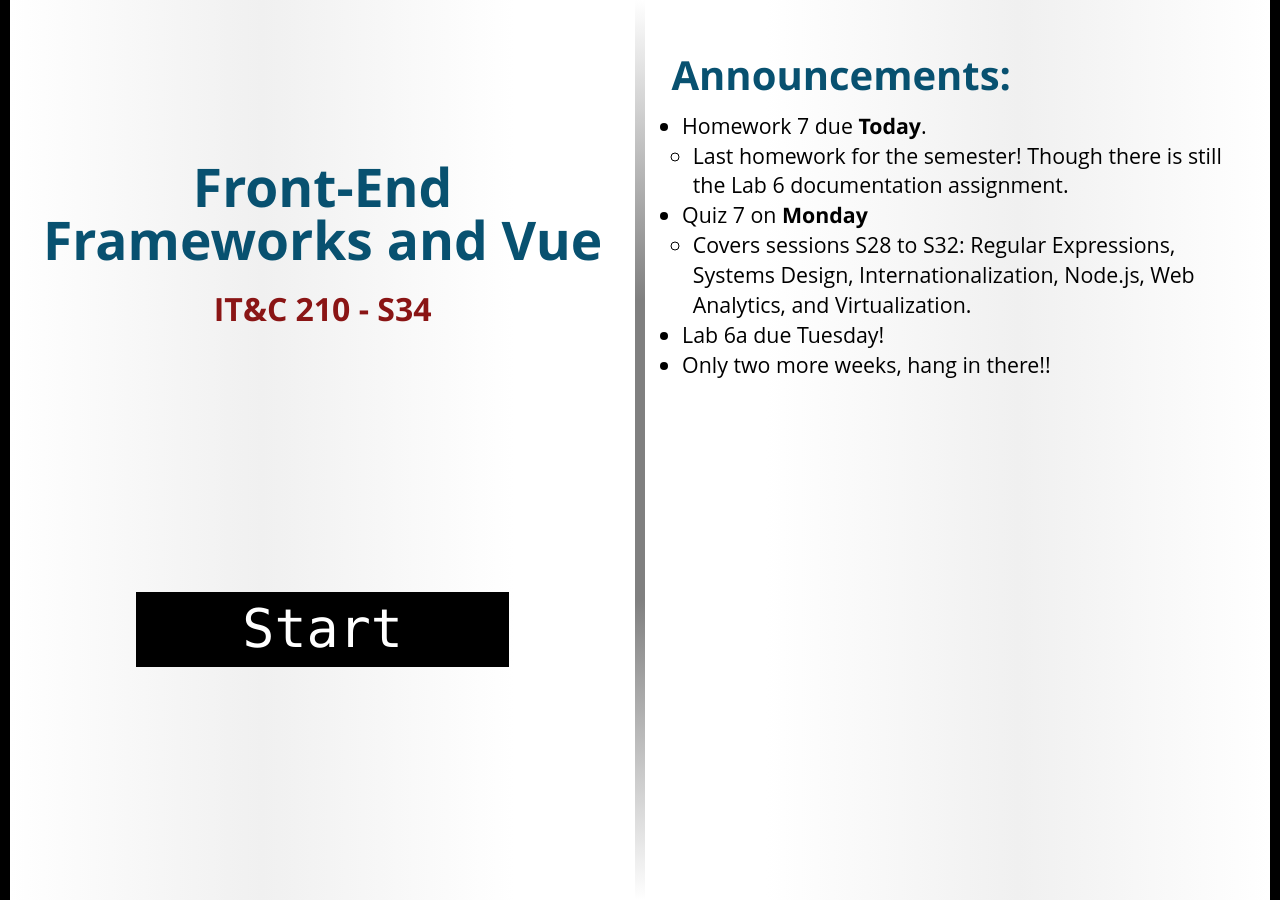
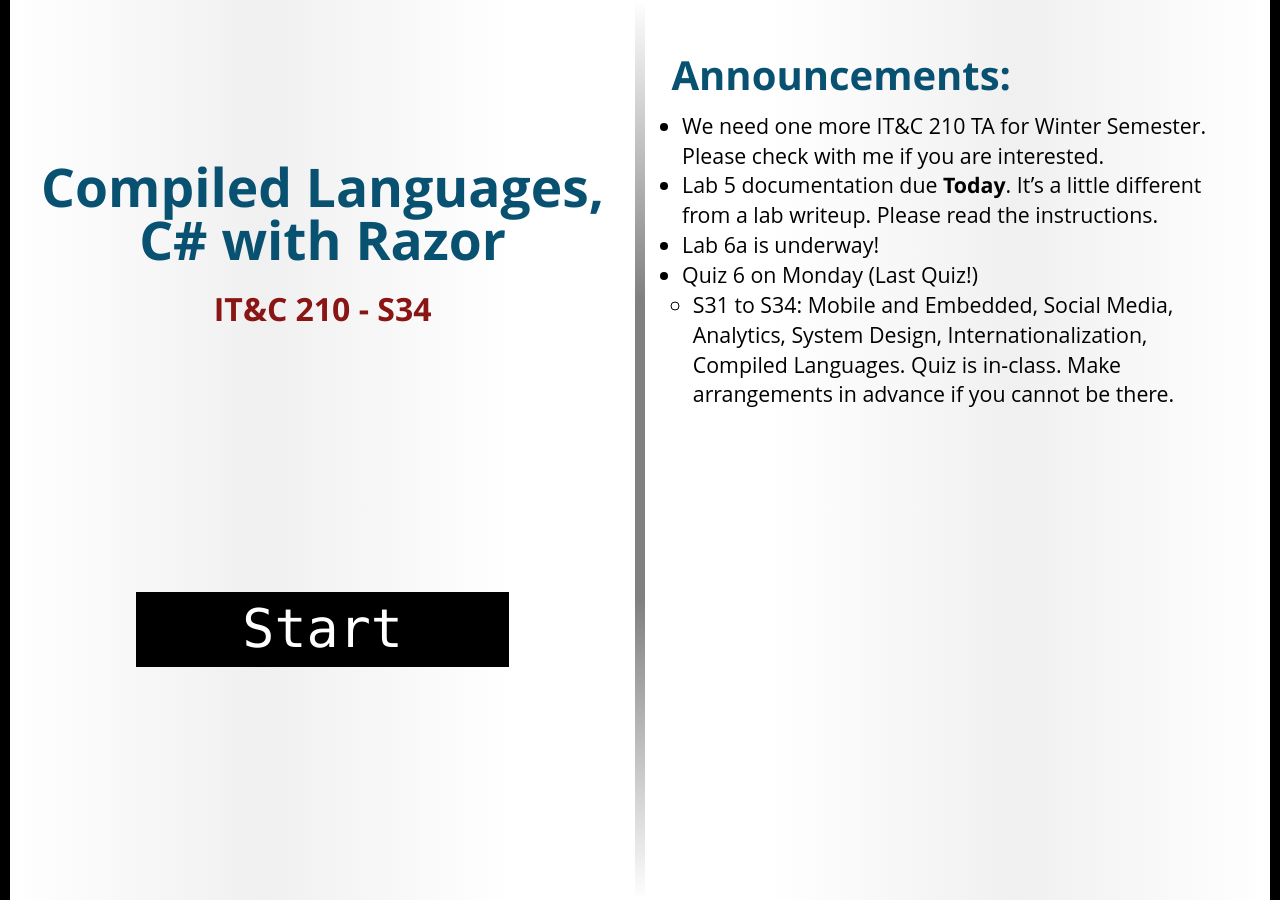
Before and after one commit to BYU-ITC-210/BYU-ITC-210.github.io, a Jekyll site: the page built from _welcome/S34.md, in a window 1280 px wide. Built offline with Jekyll 4.4.1, drawn with Linux system fonts in a browser that asks for light colours; some web fonts are replaced.

Commit message:
Welcome S34

```diff
--- a/_welcome/S34.md
+++ b/_welcome/S34.md
@@ -1,12 +1,10 @@
 ---
-title: Front-End Frameworks and Vue
+title: Compiled Languages, C# with Razor
 session: S34
-quiz: acorn
 ---
 
-* Homework 7 due **Today**.
-    * Last homework for the semester! Though there is still the Lab 6 documentation assignment.
-* Quiz 7 on **Monday**
-    * Covers sessions S28 to S32: Regular Expressions, Systems Design, Internationalization, Node.js, Web Analytics, and Virtualization.
-* Lab 6a due Tuesday!
-* Only two more weeks, hang in there!!
+* We need one more IT&C 210 TA for Winter Semester. Please check with me if you are interested.
+* Lab 5 documentation due **Today**. It's a little different from a lab writeup. Please read the instructions.
+* Lab 6a is underway!
+* Quiz 6 on Monday (Last Quiz!)
+    * S31 to S34: Mobile and Embedded, Social Media, Analytics, System Design, Internationalization, Compiled Languages. Quiz is in-class. Make arrangements in advance if you cannot be there.
```
